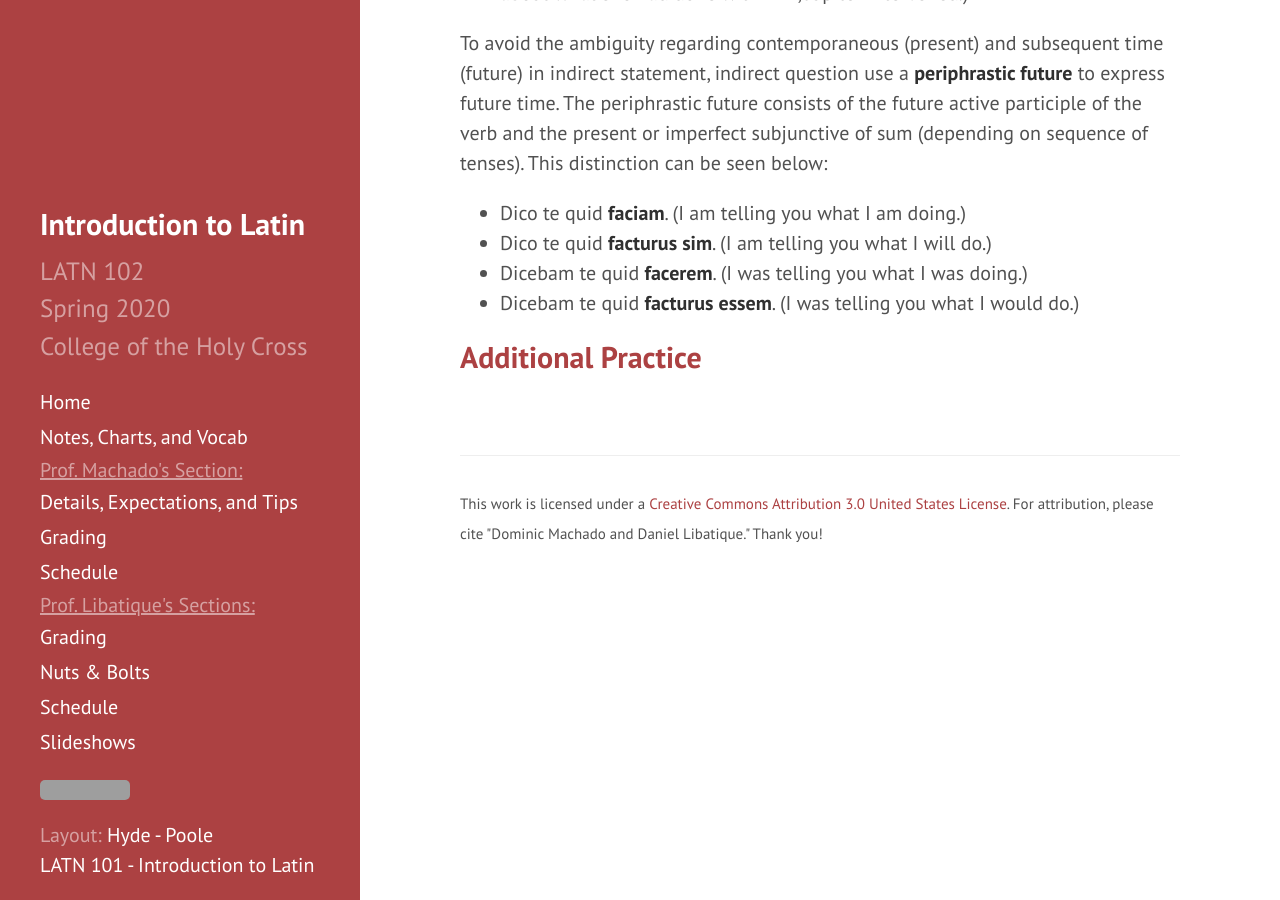
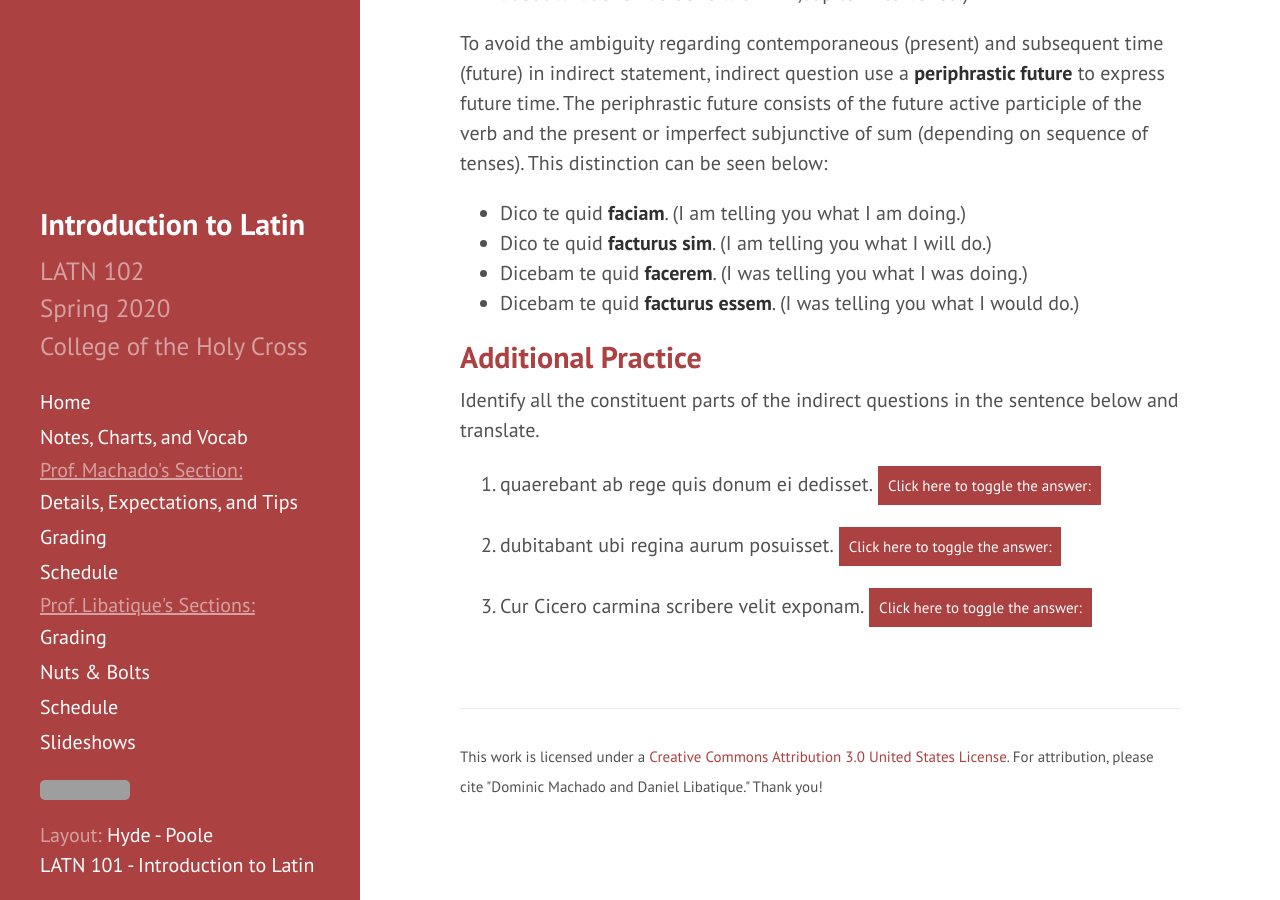
Before and after one commit to DLibatique/LATN102-S20, a Jekyll site: the page built from notes/17-indirect-questions.md, in a window 1280 px wide and 900 px high, scrolled down 1574 px. Built offline with Jekyll 4.4.1, drawn with Linux system fonts in a browser that asks for light colours; grey boxes are pictures that could not be loaded.

Commit message:
added prac qs for ind q

```diff
--- a/notes/17-indirect-questions.md
+++ b/notes/17-indirect-questions.md
@@ -47,3 +47,14 @@ To avoid the ambiguity regarding contemporaneous (present) and subsequent time (
 - Dicebam te quid **facturus essem**. (I was telling you what I would do.)
 
 ## Additional Practice
+
+Identify all the constituent parts of the indirect questions in the sentence below and translate.
+
+1. quaerebant ab rege quis donum ei dedisset.
+<button onclick="toggleDisplay('prac1')">Click here to toggle the answer:</button> <span style="display: none;" id="prac1">"quaerebant = verb of the head, quis = interrogative (and subject), dedisset = subjunctive verb; They were asking the king who had given the gift to him."</span>
+
+2. dubitabant ubi regina aurum posuisset.
+<button onclick="toggleDisplay('prac2')">Click here to toggle the answer:</button> <span style="display: none;" id="prac2">"dubitabant = verb of the head, ubi = interrogative, regina = subject, posuisset = subjunctive verb; They were unsure when the queen had put the gold."</span>
+
+3. Cur Cicero carmina scribere velit exponam.
+<button onclick="toggleDisplay('prac3')">Click here to toggle the answer:</button> <span style="display: none;" id="prac3">"exponam = verb of the head, cur = interrogative, Cicero = subject, velit = subjunctive verb; I will explain why Cicero wants to write poetry."</span>
```
